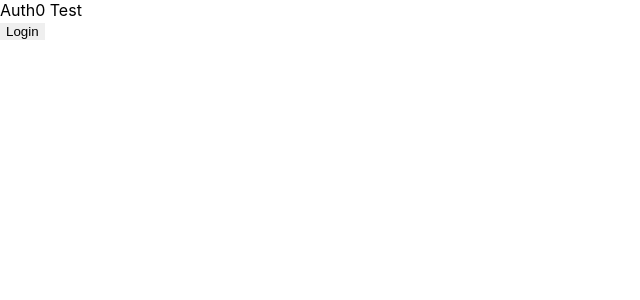
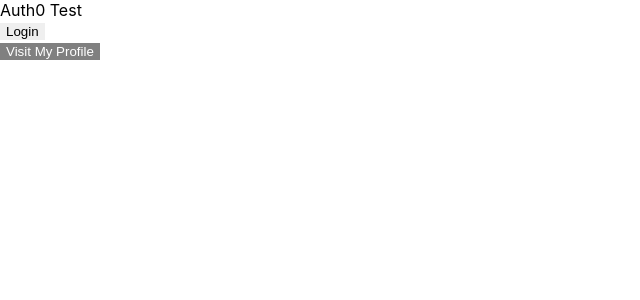
Before and after one commit to kxwzhang/ppr-routes, a React (Create React App) app: page /#/ in a window 1280 px wide. Shown: the top 300 px of the page, without its empty margins (0-640 px from the left). Built offline with nearby package versions, Linux system fonts and the light colour scheme.

Commit message:
Wrap Splash withRouter to access history props

```diff
--- a/src/components/Splash.js
+++ b/src/components/Splash.js
@@ -1,18 +1,39 @@
 import React, { useState } from 'react';
+import { withRouter } from 'react-router-dom';
+import styled from 'styled-components';
 import { useAuth0 } from '@auth0/auth0-react';
 import { Login } from './Login';
 import { Logout } from './Logout';
 import { Modal } from './Modal';
 
-export const Splash = () => {
+export const Splash = withRouter(({ history }) => {
   const [modal, setModal] = useState(false);
-  const { isAuthenticated } = useAuth0();
+  const { isAuthenticated, isLoading } = useAuth0();
+
+  if (isLoading) return <div>Loading...</div>
+
   return (
     <div>
       <div>Auth0 Test</div>
       {!isAuthenticated && <Login modal={modal} setModal={setModal} />}
       {isAuthenticated && <Logout />}
       {modal && <Modal modal={modal} setModal={setModal} />}
+      <ProfileButton onClick={() => history.push('/profile')}>
+        Visit My Profile
+      </ProfileButton>
     </div>
   )
-}
+})
+
+const ProfileButton = styled.button`
+  border: none;
+  background-color: gray;
+  color: white;
+  transition: background-color 0.75s, color 0.75s;
+
+  &:hover {
+    cursor: pointer;
+    background-color: pink;
+    color: black;
+  }
+`;
```
Also changed, not shown: 1 other file (tests, documents, lock files or other folders).
